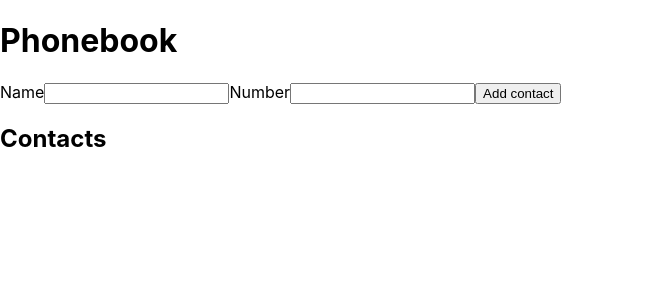
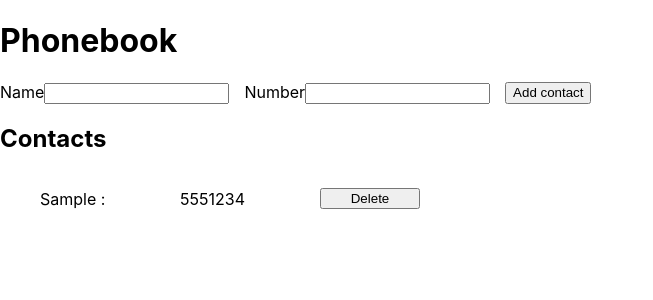
Before and after one commit to SerhiySBV/goit-react-hw-02-phonebook, a React (Create React App) app: page / in a window 1280 px wide. Both pictures are taken after typing "Sample", "5551234" into the empty fields and a click on the button "Add contact". Shown: the top 300 px of the page, without its empty margins (0-653 px from the left). Built offline with nearby package versions, Linux system fonts and the light colour scheme.

Commit message:
added contact list

```diff
--- a/src/components/App.jsx
+++ b/src/components/App.jsx
@@ -1,5 +1,6 @@
 import React, { Component } from 'react';
 import ContactForm from 'components/ContactForm/ContactForm';
+import ContactList from 'components/ContactList/ContactList';
 
 class App extends Component {
   state = {
@@ -20,7 +21,7 @@ class App extends Component {
 
         <h2>Contacts</h2>
         {/* <Filter ... /> */}
-        {/* <ContactList ... /> */}
+        <ContactList contacts={this.state.contacts} />
       </div>
     );
   }
--- a/src/components/ContactForm/ContactForm.jsx
+++ b/src/components/ContactForm/ContactForm.jsx
@@ -17,13 +17,14 @@ class ContactForm extends Component {
 
   reset = () => this.setState({ name: '', number: '' });
 
-  inputId = nanoid();
-
   render() {
     const { name, number } = this.state;
 
     return (
-      <form onSubmit={this.handleSumit}>
+      <form
+        onSubmit={this.handleSumit}
+        style={{ display: 'flex', gap: '15px' }}
+      >
         <label htmlFor={this.inputId}>
           Name
           <input
@@ -36,7 +37,7 @@ class ContactForm extends Component {
             onChange={this.handleChange}
           />
         </label>
-        <label htmlFor={this.inputId}>
+        <label>
           Number
           <input
             type="tel"
--- /dev/null
+++ b/src/components/ContactList/ContactList.jsx
@@ -0,0 +1,25 @@
+import { Component } from 'react';
+
+class ContactList extends Component {
+  render() {
+    return (
+      <ul>
+        {this.props.contacts.map(({ id, name, number }) => (
+          <li
+            key={id}
+            style={{
+              display: 'grid',
+              gridTemplateColumns: '140px 140px 100px',
+              alignItems: 'center',
+            }}
+          >
+            <p>{name} :</p>
+            <p>{number}</p>
+            <button>Delete</button>
+          </li>
+        ))}
+      </ul>
+    );
+  }
+}
+export default ContactList;
```
